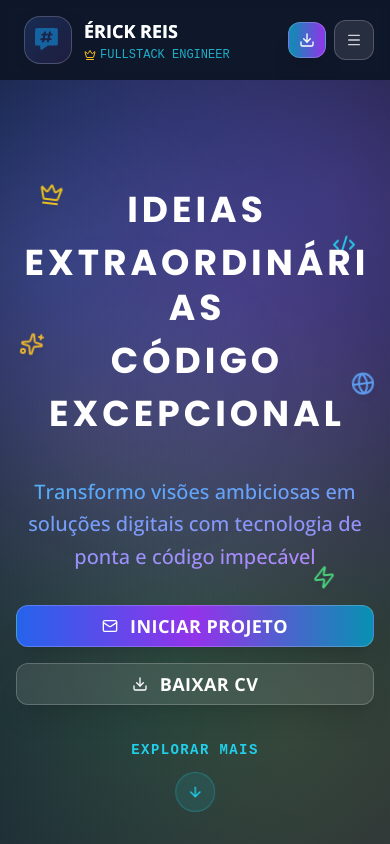
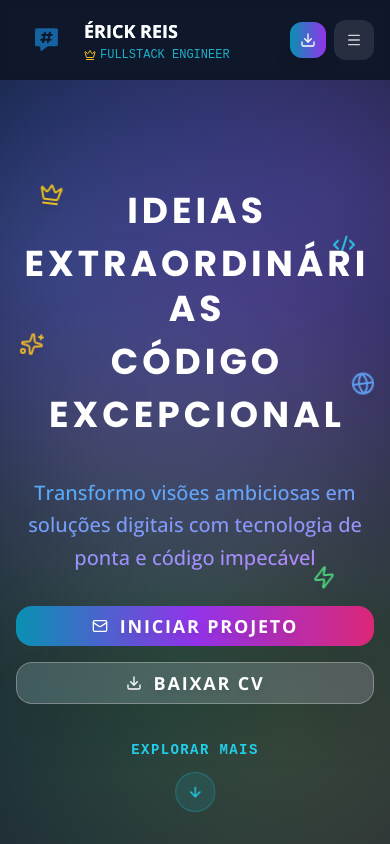
Before and after one commit to erickreisti/portifolio-oficial, a Next.js app: page / in a window 390 px wide. Shown: the top 844 px of the page. Built offline with nearby package versions, Linux system fonts and the light colour scheme.

Commit message:
Projeto Portifolio: melhorando o layout dos Hero e Header v2.3

```diff
--- a/components/layout/Header/Header.tsx
+++ b/components/layout/Header/Header.tsx
@@ -1,9 +1,9 @@
-// components/layout/Header/Header.tsx - MEGA PREMIUM TRANSPARENTE
+// components/layout/Header/Header.tsx - COMPLETAMENTE TRANSPARENTE
 "use client";
 
 import Image from "next/image";
 import { useState, useEffect } from "react";
-import { Menu, X, Download, Sparkles, Crown } from "lucide-react";
+import { Menu, X, Download, Crown } from "lucide-react";
 import { Button } from "@/components/ui/button";
 import { motion, AnimatePresence } from "framer-motion";
 
@@ -22,7 +22,7 @@ export const Header = () => {
 
   useEffect(() => {
     const handleScroll = () => {
-      setIsScrolled(window.scrollY > 50); // Aumentei o threshold para 50px
+      setIsScrolled(window.scrollY > 30);
     };
 
     const handleActiveSection = () => {
@@ -68,35 +68,36 @@ export const Header = () => {
       initial={{ y: -100, opacity: 0 }}
       animate={{ y: 0, opacity: 1 }}
       transition={{ duration: 0.6, ease: "easeOut" }}
+      // HEADER COMPLETAMENTE TRANSPARENTE - USA BACKGROUND DO HERO
       className={`fixed top-0 left-0 right-0 z-50 transition-all duration-500 w-full overflow-hidden font-poppins ${
         isScrolled
-          ? "h-16 py-3 border-b border-blue-400/20 backdrop-blur-xl bg-gray-950/80"
-          : "h-20 py-4 border-b border-transparent backdrop-blur-sm bg-transparent"
+          ? "h-16 py-3 backdrop-blur-md" // APENAS BLUR SUAVE
+          : "h-20 py-4 backdrop-blur-sm"
       }`}
     >
-      {/* HEADER TOTALMENTE TRANSPARENTE - USA BACKGROUND DO HERO */}
-      {/* Removemos o background próprio do header para integração total */}
+      {/* SEM BACKGROUND PRÓPRIO - USA APENAS O DO HERO */}
 
       <div className="max-w-7xl mx-auto px-4 sm:px-6 lg:px-8 relative z-50 h-full flex items-center">
         <div className="flex items-center justify-between w-full h-full">
-          {/* LOGO MEGA PREMIUM */}
+          {/* LOGO PURA E ELEGANTE */}
           <motion.button
             onClick={() => scrollToSection("hero")}
-            className="flex items-center gap-3 bg-transparent border-none cursor-pointer transition-all duration-500 hover:scale-105 p-2 rounded-xl hover:bg-white/5 relative overflow-hidden outline-none group"
-            whileHover={{ scale: 1.05 }}
-            whileTap={{ scale: 0.95 }}
+            className="flex items-center gap-3 bg-transparent border-none cursor-pointer transition-all duration-500 p-2 rounded-lg outline-none group"
+            whileHover={{ scale: 1.02 }}
+            whileTap={{ scale: 0.98 }}
+            onMouseDown={(e) => e.preventDefault()}
           >
             <motion.div
-              className="h-12 w-12 rounded-2xl flex items-center justify-center overflow-hidden transition-all duration-500 bg-gradient-to-br from-blue-500/20 to-purple-500/10 border border-white/20 shadow-2xl group-hover:shadow-cyan-500/20"
-              whileHover={{ rotate: 5, scale: 1.1 }}
-              transition={{ type: "spring", stiffness: 300 }}
+              className="h-12 w-12 rounded-xl flex items-center justify-center overflow-hidden transition-all duration-500"
+              whileHover={{ rotate: 5, scale: 1.05 }}
+              transition={{ type: "spring", stiffness: 400 }}
             >
               <Image
                 src="/images/hashblue.svg"
                 alt="Erick Reis Logo"
                 width={48}
                 height={48}
-                className="h-8 w-8 object-contain brightness-125 group-hover:brightness-150 transition-all duration-500"
+                className="h-8 w-8 object-contain brightness-125 transition-all duration-500"
                 priority
               />
             </motion.div>
@@ -111,7 +112,7 @@ export const Header = () => {
             </div>
           </motion.button>
 
-          {/* DESKTOP NAVIGATION MEGA PREMIUM */}
+          {/* DESKTOP NAVIGATION - TRANSPARENTE */}
           <nav className="hidden lg:flex items-center gap-1">
             {navItems.map((item, index) => {
               const sectionName = item.href.replace("#", "");
@@ -124,12 +125,13 @@ export const Header = () => {
                   animate={{ y: 0, opacity: 1 }}
                   transition={{ delay: 0.1 + index * 0.1, duration: 0.4 }}
                   onClick={() => scrollToSection(sectionName)}
-                  className={`relative px-5 py-2.5 text-sm font-mono font-bold tracking-widest transition-all duration-300 rounded-xl border-none cursor-pointer outline-none ${
+                  onMouseDown={(e) => e.preventDefault()}
+                  className={`relative px-5 py-2.5 text-sm font-mono font-bold tracking-widest transition-all duration-300 rounded-lg cursor-pointer outline-none ${
                     isActive
-                      ? "text-white bg-gradient-to-r from-cyan-500/20 to-purple-500/20 backdrop-blur-xl border border-cyan-400/30"
-                      : "text-white/70 hover:text-white hover:bg-white/10 hover:border hover:border-white/10"
+                      ? "text-white bg-white/10 backdrop-blur-lg" // FUNDO SUTIL
+                      : "text-white/80 hover:text-white hover:bg-white/5"
                   }`}
-                  whileHover={{ y: -2, scale: 1.05 }}
+                  whileHover={{ y: -1, scale: 1.02 }}
                   whileTap={{ y: 0 }}
                 >
                   <span className="relative z-10">
@@ -149,7 +151,7 @@ export const Header = () => {
             })}
           </nav>
 
-          {/* DESKTOP ACTIONS MEGA PREMIUM */}
+          {/* DESKTOP ACTIONS */}
           <motion.div
             className="hidden lg:flex items-center gap-3"
             initial={{ opacity: 0, x: 20 }}
@@ -158,7 +160,8 @@ export const Header = () => {
           >
             <Button
               asChild
-              className="bg-gradient-to-r from-cyan-600 to-purple-600 hover:from-cyan-700 hover:to-purple-700 text-white font-bold text-sm px-6 py-2.5 rounded-xl border border-white/20 shadow-2xl hover:shadow-cyan-500/25 transition-all duration-500 hover:scale-105 relative overflow-hidden group"
+              className="bg-gradient-to-r from-cyan-600 to-purple-600 hover:from-cyan-700 hover:to-purple-700 text-white font-bold text-sm px-6 py-2.5 rounded-xl border-0 shadow-2xl hover:shadow-cyan-500/25 transition-all duration-500 hover:scale-105 relative overflow-hidden group"
+              onMouseDown={(e) => e.preventDefault()}
             >
               <a
                 href="/docs/curriculo-erick-reis.pdf"
@@ -177,7 +180,8 @@ export const Header = () => {
             <Button
               asChild
               size="sm"
-              className="bg-gradient-to-r from-cyan-600 to-purple-600 hover:from-cyan-700 hover:to-purple-700 text-white p-2.5 rounded-xl border border-white/20 shadow-xl hover:shadow-cyan-500/20 transition-all duration-300 hover:scale-105"
+              className="bg-gradient-to-r from-cyan-600 to-purple-600 hover:from-cyan-700 hover:to-purple-700 text-white p-2.5 rounded-xl border-0 shadow-xl hover:shadow-cyan-500/20 transition-all duration-300 hover:scale-105"
+              onMouseDown={(e) => e.preventDefault()}
             >
               <a href="/docs/curriculo-erick-reis.pdf" download>
                 <Download className="w-4 h-4" />
@@ -188,7 +192,8 @@ export const Header = () => {
               variant="ghost"
               size="icon"
               onClick={() => setIsOpen(!isOpen)}
-              className="w-10 h-10 rounded-xl text-white/80 hover:text-white bg-white/10 backdrop-blur-xl border border-white/20 hover:bg-white/20 hover:border-white/30 transition-all duration-300 hover:scale-105 outline-none"
+              className="w-10 h-10 rounded-xl text-white/80 hover:text-white bg-white/10 backdrop-blur-xl border-0 hover:bg-white/20 transition-all duration-300 hover:scale-105 outline-none"
+              onMouseDown={(e) => e.preventDefault()}
             >
               {isOpen ? (
                 <X className="w-5 h-5" />
@@ -199,7 +204,7 @@ export const Header = () => {
           </div>
         </div>
 
-        {/* MOBILE MENU DROPDOWN INTEGRADO */}
+        {/* MOBILE MENU DROPDOWN - TRANSPARENTE */}
         <AnimatePresence>
           {isOpen && (
             <motion.div
@@ -207,20 +212,9 @@ export const Header = () => {
               animate={{ opacity: 1, height: "auto" }}
               exit={{ opacity: 0, height: 0 }}
               transition={{ duration: 0.3, ease: "easeOut" }}
-              className="absolute top-full left-0 right-0 bg-gray-950/95 backdrop-blur-xl border-t border-cyan-400/20 shadow-2xl shadow-cyan-500/10 overflow-hidden lg:hidden"
+              className="absolute top-full left-0 right-0 backdrop-blur-xl bg-gray-950/90 shadow-2xl shadow-cyan-500/10 overflow-hidden lg:hidden"
             >
-              {/* USA O MESMO BACKGROUND DO HERO */}
-              <div
-                className="absolute inset-0"
-                style={{
-                  background: `
-                    radial-gradient(circle at 15% 25%, rgba(59, 130, 246, 0.25) 0%, transparent 60%),
-                    radial-gradient(circle at 85% 15%, rgba(139, 92, 246, 0.2) 0%, transparent 60%),
-                    radial-gradient(circle at 45% 75%, rgba(16, 185, 129, 0.15) 0%, transparent 60%),
-                    linear-gradient(135deg, rgba(15, 23, 42, 0.98) 0%, rgba(30, 41, 59, 0.96) 100%)
-                  `,
-                }}
-              />
+              {/* USA O BACKGROUND DO HERO COM TRANSPARÊNCIA */}
 
               <nav className="flex flex-col p-4 gap-1 relative z-10">
                 {navItems.map((item, index) => {
@@ -234,12 +228,13 @@ export const Header = () => {
                       animate={{ x: 0, opacity: 1 }}
                       transition={{ delay: index * 0.1 }}
                       onClick={() => scrollToSection(sectionName)}
-                      className={`flex items-center justify-between px-4 py-3 text-sm font-mono font-bold tracking-wider rounded-xl transition-all duration-300 border-none cursor-pointer text-left outline-none ${
+                      onMouseDown={(e) => e.preventDefault()}
+                      className={`flex items-center justify-between px-4 py-3 text-sm font-mono font-bold tracking-wider rounded-lg transition-all duration-300 cursor-pointer text-left outline-none ${
                         isActive
-                          ? "text-white bg-gradient-to-r from-cyan-500/20 to-purple-500/20 border-l-2 border-cyan-400"
-                          : "text-white/70 hover:text-white hover:bg-white/10"
+                          ? "text-white bg-white/10"
+                          : "text-white/80 hover:text-white hover:bg-white/5"
                       }`}
-                      whileHover={{ x: 5 }}
+                      whileHover={{ x: 3 }}
                       whileTap={{ x: 0 }}
                     >
                       <span>{item.name.toUpperCase()}</span>
@@ -251,15 +246,16 @@ export const Header = () => {
                 })}
 
                 <motion.div
-                  className="pt-4 mt-2 border-t border-cyan-400/20"
+                  className="pt-4 mt-2"
                   initial={{ opacity: 0, y: 10 }}
                   animate={{ opacity: 1, y: 0 }}
                   transition={{ delay: 0.5 }}
                 >
                   <Button
                     asChild
-                    className="w-full bg-gradient-to-r from-cyan-600 to-purple-600 hover:from-cyan-700 hover:to-purple-700 text-white font-bold py-3 rounded-xl border border-white/20 shadow-xl hover:shadow-cyan-500/20 transition-all duration-300 hover:scale-105"
+                    className="w-full bg-gradient-to-r from-cyan-600 to-purple-600 hover:from-cyan-700 hover:to-purple-700 text-white font-bold py-3 rounded-xl border-0 shadow-xl hover:shadow-cyan-500/20 transition-all duration-300 hover:scale-105"
                     onClick={() => setIsOpen(false)}
+                    onMouseDown={(e) => e.preventDefault()}
                   >
                     <a
                       href="/docs/curriculo-erick-reis.pdf"
--- a/components/sections/Hero/Hero.tsx
+++ b/components/sections/Hero/Hero.tsx
@@ -1,4 +1,4 @@
-// components/sections/Hero/Hero.tsx - ESPAÇAMENTOS OTIMIZADOS
+// components/sections/Hero/Hero.tsx - BOTÕES COM REFLEXO E ANIMAÇÃO
 "use client";
 
 import {
@@ -9,13 +9,8 @@ import {
   Zap,
   Cpu,
   Code2,
-  Server,
-  Database,
   Globe,
   Crown,
-  Trophy,
-  Star,
-  Gem,
 } from "lucide-react";
 import { Button } from "@/components/ui/button";
 import { motion, useMotionValue, useSpring, useTransform } from "framer-motion";
@@ -133,7 +128,7 @@ export const Hero = () => {
         );
       }
 
-      // Botões
+      // Botões - ANIMAÇÃO ESPECIAL
       const validButtons = buttonsRef.current.filter(
         Boolean
       ) as HTMLDivElement[];
@@ -142,14 +137,18 @@ export const Hero = () => {
           validButtons,
           {
             opacity: 0,
-            y: 30,
+            scale: 0.5,
+            y: 40,
+            rotationY: 90,
           },
           {
             opacity: 1,
+            scale: 1,
             y: 0,
-            duration: 0.5,
-            ease: "power2.out",
-            stagger: 0.1,
+            rotationY: 0,
+            duration: 0.8,
+            ease: "back.out(2)",
+            stagger: 0.15,
           },
           "-=0.2"
         );
@@ -210,6 +209,33 @@ export const Hero = () => {
     setIsHovering(false);
     mouseX.set(0);
     mouseY.set(0);
+  };
+
+  // Efeito de hover premium nos botões
+  const handleButtonHover = (index: number) => {
+    const button = buttonsRef.current[index];
+    if (button) {
+      gsap.to(button, {
+        scale: 1.1,
+        y: -5,
+        rotationY: 10,
+        duration: 0.3,
+        ease: "back.out(2)",
+      });
+    }
+  };
+
+  const handleButtonLeave = (index: number) => {
+    const button = buttonsRef.current[index];
+    if (button) {
+      gsap.to(button, {
+        scale: 1,
+        y: 0,
+        rotationY: 0,
+        duration: 0.3,
+        ease: "power2.out",
+      });
+    }
   };
 
   const scrollToSection = (sectionId: string) => {
@@ -414,43 +440,110 @@ export const Hero = () => {
             </motion.p>
           </div>
 
-          {/* BOTÕES COM ESPAÇAMENTO IDEAL */}
+          {/* BOTÕES MEGA PREMIUM COM REFLEXO E ANIMAÇÃO */}
           <div className="w-full max-w-lg mx-auto mb-8">
             <div className="flex flex-col sm:flex-row gap-4 lg:gap-6 items-center justify-center w-full">
-              {/* BOTÃO PRIMÁRIO */}
-              <div ref={setButtonRef(0)} className="w-full sm:w-auto">
+              {/* BOTÃO PRIMÁRIO - COM REFLEXO E ANIMAÇÃO AVANÇADA */}
+              <div
+                ref={setButtonRef(0)}
+                className="w-full sm:w-auto"
+                onMouseEnter={() => handleButtonHover(0)}
+                onMouseLeave={() => handleButtonLeave(0)}
+              >
+                <motion.div
+                  whileHover={{ scale: 1.05 }}
+                  whileTap={{ scale: 0.95 }}
+                  transition={{ type: "spring", stiffness: 400, damping: 10 }}
+                >
                   <Button
                     asChild
-                  className="w-full bg-gradient-to-r from-blue-600 via-purple-600 to-cyan-600 hover:from-blue-700 hover:via-purple-700 hover:to-cyan-700 text-white font-bold text-lg lg:text-xl py-5 lg:py-6 px-8 lg:px-10 rounded-xl lg:rounded-2xl shadow-xl hover:shadow-2xl transition-all duration-500 hover:scale-105 border border-white/20 relative overflow-hidden group"
+                    className="w-full bg-gradient-to-r from-cyan-600 via-purple-600 to-pink-600 hover:from-cyan-700 hover:via-purple-700 hover:to-pink-700 text-white font-black text-lg lg:text-xl py-5 lg:py-6 px-8 lg:px-10 rounded-2xl shadow-2xl hover:shadow-3xl transition-all duration-500 relative overflow-hidden group"
+                    onMouseDown={(e) => e.preventDefault()}
                   >
                     <a
                       href="#contact"
-                    className="flex items-center justify-center gap-3"
+                      className="flex items-center justify-center gap-3 relative z-10"
                     >
-                    <Mail className="w-5 h-5 lg:w-6 lg:h-6 group-hover:scale-110 transition-transform duration-300" />
-                    <span className="font-bold tracking-wide">
+                      {/* EFEITO DE REFLEXO DINÂMICO */}
+                      <motion.div
+                        animate={{
+                          x: ["-100%", "100%"],
+                        }}
+                        transition={{
+                          duration: 3,
+                          repeat: Infinity,
+                          repeatDelay: 2,
+                          ease: "easeInOut",
+                        }}
+                        className="absolute inset-0 bg-gradient-to-r from-transparent via-white/40 to-transparent transform -skew-x-12 opacity-0 group-hover:opacity-100 transition-opacity duration-500"
+                      />
+
+                      {/* EFEITO DE PULSAÇÃO CONTÍNUA */}
+                      <motion.div
+                        animate={{ scale: [1, 1.05, 1] }}
+                        transition={{ duration: 2, repeat: Infinity }}
+                        className="absolute inset-0 rounded-2xl border-2 border-white/30 opacity-0 group-hover:opacity-100 transition-opacity duration-300"
+                      />
+
+                      <Mail className="w-5 h-5 lg:w-6 lg:h-6 group-hover:scale-110 group-hover:rotate-12 transition-transform duration-300 relative z-10" />
+                      <span className="font-black tracking-widest drop-shadow-lg relative z-10">
                         INICIAR PROJETO
                       </span>
-                    <div className="absolute inset-0 bg-gradient-to-r from-transparent via-white/20 to-transparent transform -skew-x-12 translate-x-[-100%] group-hover:translate-x-[100%] transition-transform duration-1000" />
                     </a>
                   </Button>
+                </motion.div>
               </div>
 
-              {/* BOTÃO SECUNDÁRIO */}
-              <div ref={setButtonRef(1)} className="w-full sm:w-auto">
+              {/* BOTÃO SECUNDÁRIO - COM REFLEXO E ANIMAÇÃO AVANÇADA */}
+              <div
+                ref={setButtonRef(1)}
+                className="w-full sm:w-auto"
+                onMouseEnter={() => handleButtonHover(1)}
+                onMouseLeave={() => handleButtonLeave(1)}
+              >
+                <motion.div
+                  whileHover={{ scale: 1.05 }}
+                  whileTap={{ scale: 0.95 }}
+                  transition={{ type: "spring", stiffness: 400, damping: 10 }}
+                >
                   <Button
                     asChild
-                  className="w-full bg-white/10 backdrop-blur-xl border border-white/20 text-white font-bold text-lg lg:text-xl py-5 lg:py-6 px-8 lg:px-10 rounded-xl lg:rounded-2xl shadow-xl hover:shadow-2xl transition-all duration-500 hover:scale-105 hover:bg-white/15 hover:border-white/30 relative overflow-hidden group"
+                    className="w-full bg-white/15 backdrop-blur-2xl border border-white/30 text-white font-black text-lg lg:text-xl py-5 lg:py-6 px-8 lg:px-10 rounded-2xl shadow-2xl hover:shadow-3xl transition-all duration-500 hover:bg-white/25 hover:border-white/50 relative overflow-hidden group"
+                    onMouseDown={(e) => e.preventDefault()}
                   >
                     <a
                       href="/docs/curriculo-erick-reis.pdf"
                       download
-                    className="flex items-center justify-center gap-3"
+                      className="flex items-center justify-center gap-3 relative z-10"
                     >
-                    <Download className="w-5 h-5 lg:w-6 lg:h-6 group-hover:scale-110 transition-transform duration-300" />
-                    <span className="font-bold tracking-wide">BAIXAR CV</span>
+                      {/* EFEITO DE REFLEXO DINÂMICO */}
+                      <motion.div
+                        animate={{
+                          x: ["-100%", "100%"],
+                        }}
+                        transition={{
+                          duration: 4,
+                          repeat: Infinity,
+                          repeatDelay: 3,
+                          ease: "easeInOut",
+                        }}
+                        className="absolute inset-0 bg-gradient-to-r from-transparent via-white/30 to-transparent transform -skew-x-12 opacity-0 group-hover:opacity-100 transition-opacity duration-500"
+                      />
+
+                      {/* EFEITO DE BRILHO PULSANTE */}
+                      <motion.div
+                        animate={{ opacity: [0.3, 0.6, 0.3] }}
+                        transition={{ duration: 3, repeat: Infinity }}
+                        className="absolute inset-0 bg-gradient-to-r from-cyan-400/10 to-purple-400/10 rounded-2xl"
+                      />
+
+                      <Download className="w-5 h-5 lg:w-6 lg:h-6 group-hover:scale-110 group-hover:translate-y-1 transition-transform duration-300 relative z-10" />
+                      <span className="font-black tracking-widest drop-shadow-lg relative z-10">
+                        BAIXAR CV
+                      </span>
                     </a>
                   </Button>
+                </motion.div>
               </div>
             </div>
           </div>
@@ -464,6 +557,7 @@ export const Hero = () => {
             className="bg-transparent border-none cursor-pointer p-3 flex flex-col items-center gap-2 group"
             whileHover={{ y: -2 }}
             whileTap={{ scale: 0.95 }}
+            onMouseDown={(e) => e.preventDefault()}
           >
             <motion.span
               className="text-cyan-400 text-sm font-mono font-semibold tracking-widest uppercase group-hover:text-cyan-300"
```
Lines whose indentation alone changed are shown as unchanged.
